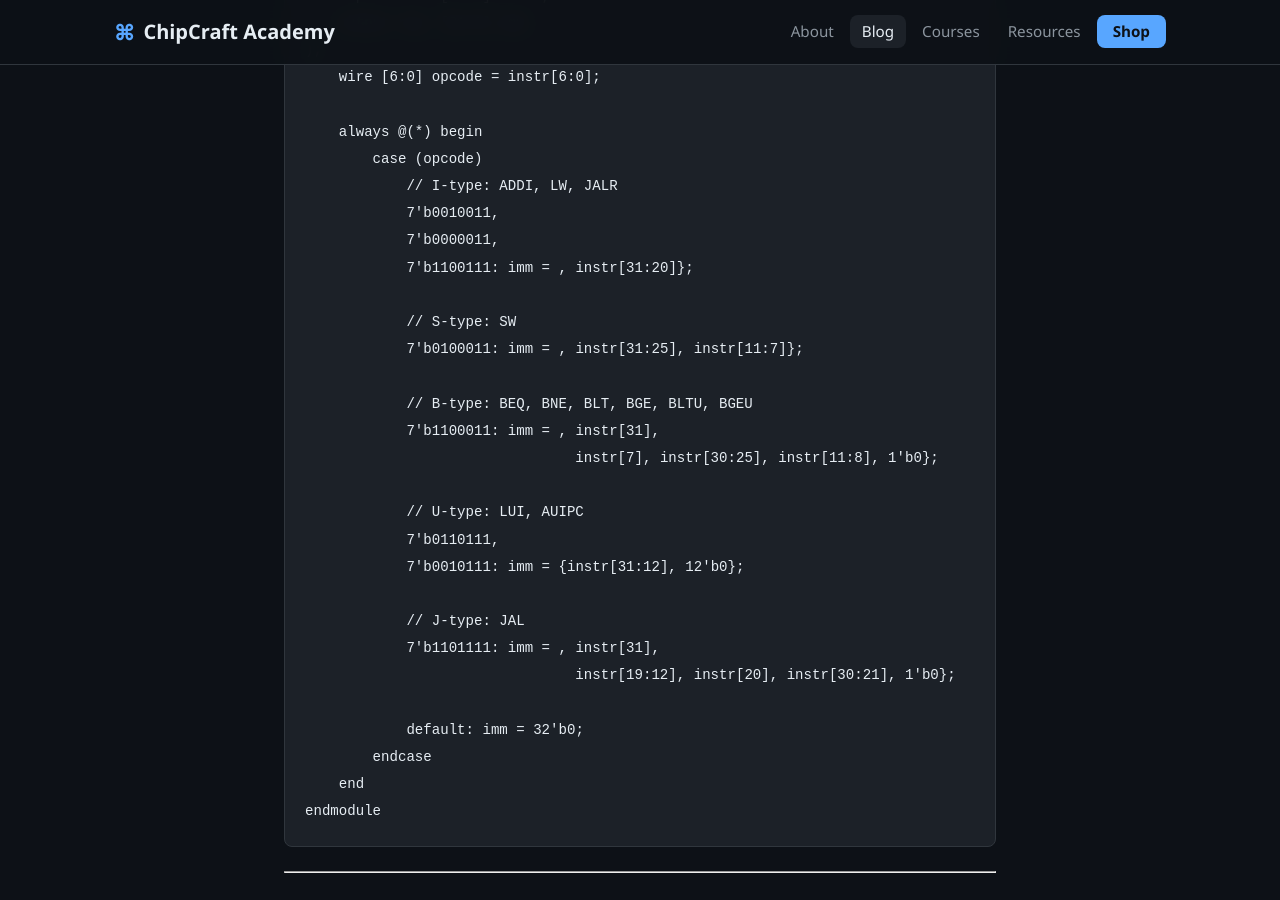
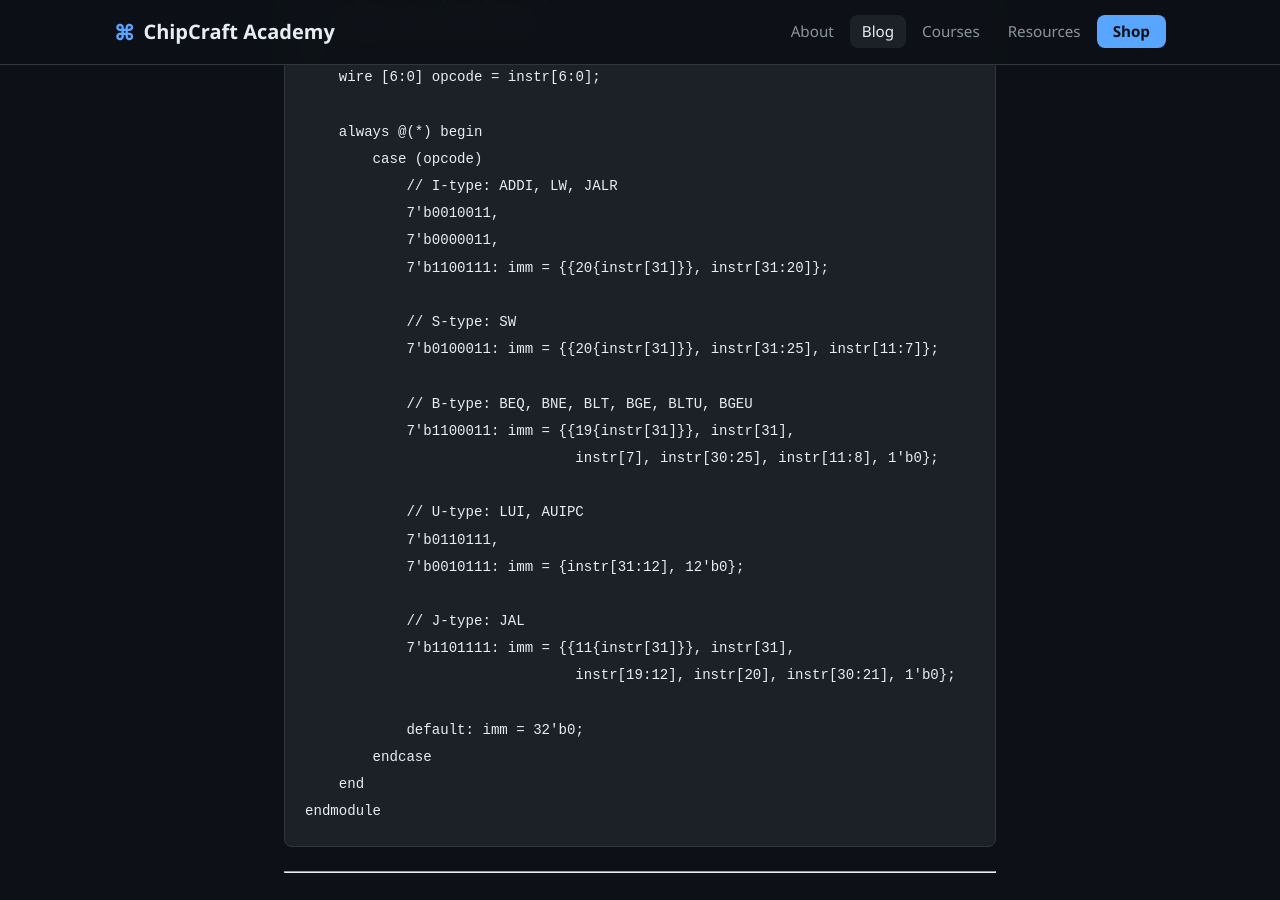
Before and after one commit to ankur-gupta-29/chipcraft-academy, a Jekyll site: the page built from _posts/2026-05-12-riscv-single-cycle-verilog.md, in a window 1280 px wide and 900 px high, scrolled down 4135 px. Built offline with Jekyll 4.4.1, drawn with Linux system fonts in a browser that asks for light colours.

Commit message:
Fix Liquid rendering: wrap imm_gen with raw tags; add verify_riscv testbench scripts

````diff
--- a/_config.yml
+++ b/_config.yml
@@ -61,4 +61,5 @@ exclude:
   - vendor/
   - vendor/bundle/
   - scripts/
+  - scripts/verify_riscv/
   - .github/
--- a/_posts/2026-05-12-riscv-single-cycle-verilog.md
+++ b/_posts/2026-05-12-riscv-single-cycle-verilog.md
@@ -111,6 +111,7 @@ endmodule
 
 Extracts and sign-extends the immediate from all 5 instruction formats.
 
+{% raw %}
 ```verilog
 module imm_gen (
     input  wire [31:0] instr,
@@ -145,6 +146,7 @@ module imm_gen (
     end
 endmodule
 ```
+{% endraw %}
 
 ---
 
````
Also changed, not shown: 2 other files.
